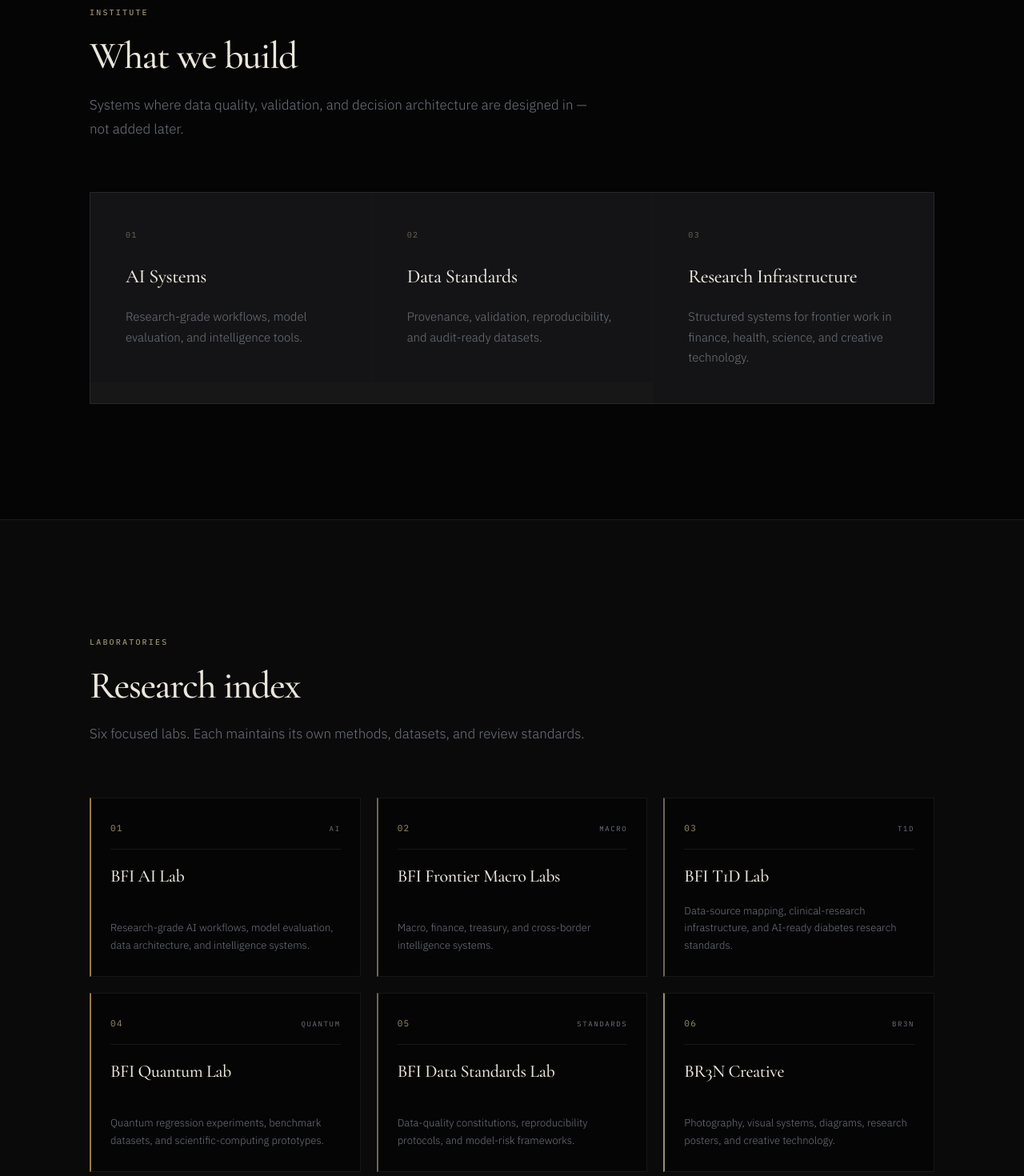
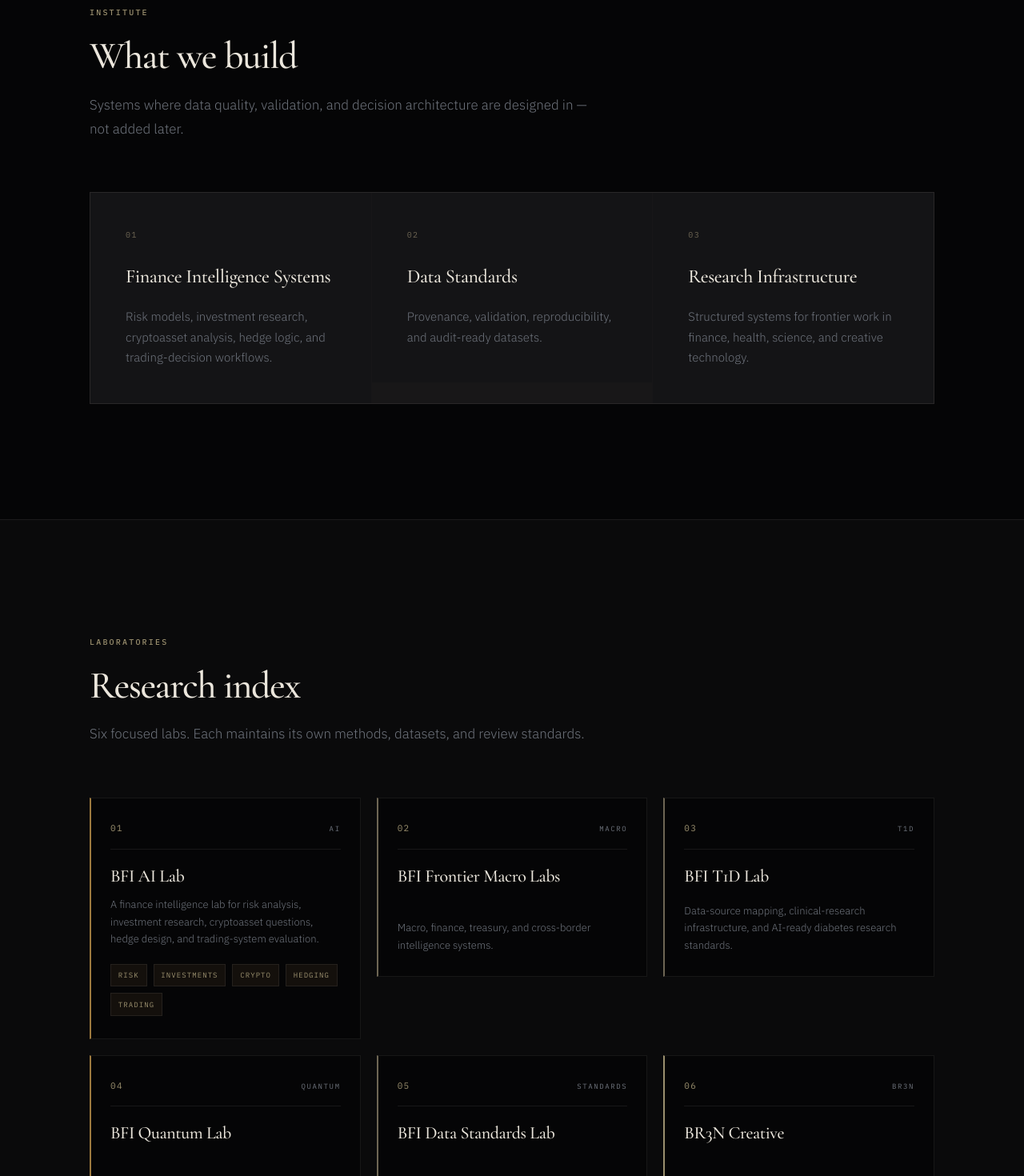
Before and after one commit to brendanbowers1-bit/bowers-frontier-institute, a React (Vite) app: page / in a window 1280 px wide. Shown: the part 942-2412 px from the top of the page at 80% size. Built offline with nearby package versions, Linux system fonts and the light colour scheme.

Commit message:
Position AI Lab around finance intelligence
Co-authored-by: brendanbowers1-bit <brendanbowers1-bit@users.noreply.github.com>

```diff
--- a/src/components/Hero.jsx
+++ b/src/components/Hero.jsx
@@ -13,8 +13,8 @@ export function Hero() {
           </h1>
           <p className="hero__tagline">Frontier intelligence, built with discipline.</p>
           <p className="hero__body">
-            Independent research and intelligence systems for AI, finance, health,
-            science, and data.
+            Independent research and intelligence systems for finance, AI, risk,
+            health, science, and data.
           </p>
           <div className="hero__actions">
             <a href="#institute" className="btn btn--primary">
--- a/src/components/Labs.jsx
+++ b/src/components/Labs.jsx
@@ -34,6 +34,13 @@ export function Labs() {
                 </div>
                 <h3 className="lab-index__name">{lab.name}</h3>
                 <p className="lab-index__focus">{lab.description}</p>
+                {lab.focusAreas?.length > 0 && (
+                  <ul className="lab-index__tags" aria-label={`${lab.name} focus areas`}>
+                    {lab.focusAreas.map((focusArea) => (
+                      <li key={focusArea}>{focusArea}</li>
+                    ))}
+                  </ul>
+                )}
               </article>
             </li>
           ))}
--- a/src/components/WhatWeDo.jsx
+++ b/src/components/WhatWeDo.jsx
@@ -1,7 +1,7 @@
 const ITEMS = [
   {
-    title: "AI Systems",
-    text: "Research-grade workflows, model evaluation, and intelligence tools.",
+    title: "Finance Intelligence Systems",
+    text: "Risk models, investment research, cryptoasset analysis, hedge logic, and trading-decision workflows.",
   },
   {
     title: "Data Standards",
--- a/src/data/labs.js
+++ b/src/data/labs.js
@@ -3,7 +3,8 @@ export const labs = [
     id: "ai",
     name: "BFI AI Lab",
     description:
-      "Research-grade AI workflows, model evaluation, data architecture, and intelligence systems.",
+      "A finance intelligence lab for risk analysis, investment research, cryptoasset questions, hedge design, and trading-system evaluation.",
+    focusAreas: ["Risk", "Investments", "Crypto", "Hedging", "Trading"],
     accent: true,
   },
   {
--- a/src/index.css
+++ b/src/index.css
@@ -529,6 +529,26 @@ a {
   color: var(--steel);
 }
 
+.lab-index__tags {
+  display: flex;
+  flex-wrap: wrap;
+  gap: 0.5rem;
+  margin: 1.25rem 0 0;
+  padding: 0;
+  list-style: none;
+}
+
+.lab-index__tags li {
+  padding: 0.35rem 0.55rem;
+  font-family: var(--font-mono);
+  font-size: 0.5625rem;
+  letter-spacing: 0.12em;
+  text-transform: uppercase;
+  color: var(--gold);
+  border: 1px solid var(--border);
+  background: rgba(184, 143, 74, 0.08);
+}
+
 /* —— Founder —— */
 .section--founder {
   border-bottom: 1px solid var(--border);
```
Also changed, not shown: 1 other file (tests, documents, lock files or other folders).
